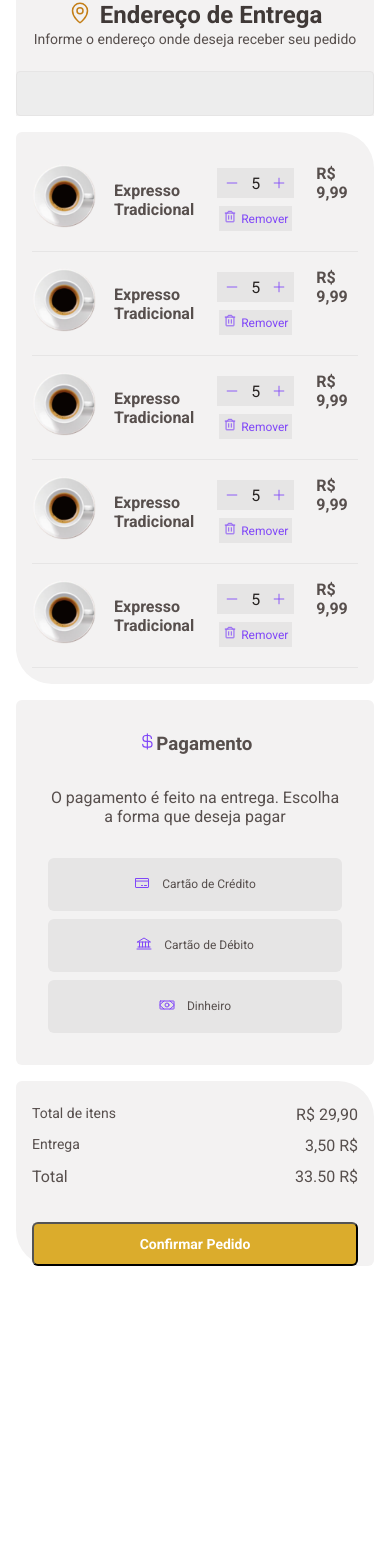
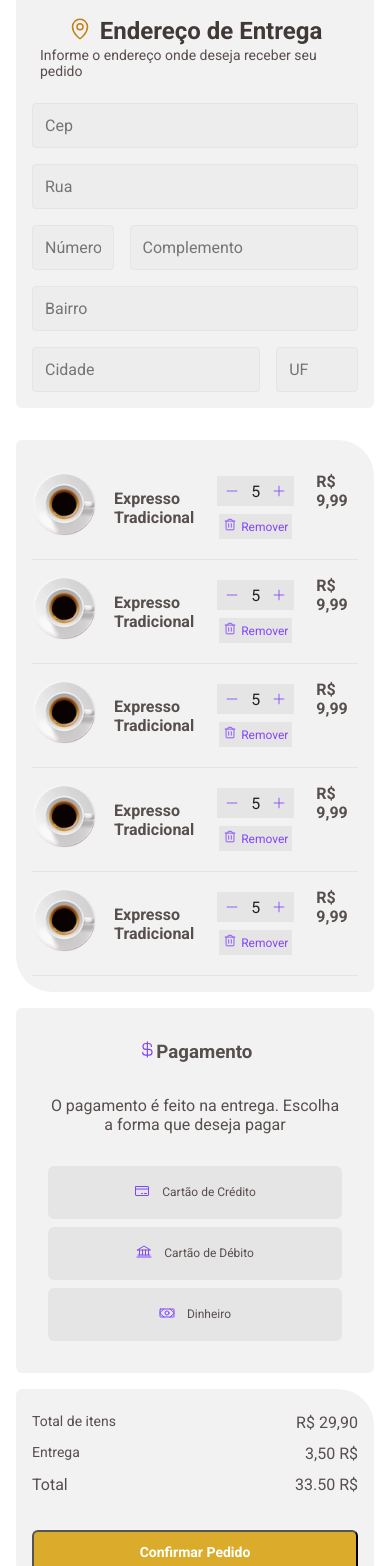
Before and after one commit to TarcisioCarvalho/coffe-delivery, a React (Vite) app: page /Checkout in a window 390 px wide. Shown: the part 111-1677 px from the top of the page. Before the commit the page ends 1377 px from the top, so only its background shows below. Built offline with nearby package versions, Linux system fonts and the light colour scheme.

Commit message:
Working in responsiveness

```diff
--- a/src/pages/Checkout/Components/CardOrderItem/styles.ts
+++ b/src/pages/Checkout/Components/CardOrderItem/styles.ts
@@ -2,7 +2,7 @@ import styled from "styled-components";
 
 
 export const CardOrderItemContainer = styled.div`
-
+width:100%;
 display:flex;
 align-items:top;
 justify-content:space-around;
@@ -58,4 +58,9 @@ div {
     flex-direction:column;
     gap: 0.5rem;
 }
+
+
+@media only screen and (min-width: 700px) {
+    width:498px;
+}
 `;
--- /dev/null
+++ b/src/pages/Checkout/Components/Form/Input/index.tsx
@@ -0,0 +1,9 @@
+import React from 'react'
+import { InputContainer } from './styles'
+
+export const Input = (props:any) => {
+  return (
+    <InputContainer placeholder={props.placeholder} sizeProps ={props.sizeProps}>
+    </InputContainer>
+  )
+}
--- /dev/null
+++ b/src/pages/Checkout/Components/Form/Input/styles.ts
@@ -0,0 +1,15 @@
+import styled from "styled-components";
+
+interface InputContainerProps{
+    sizeProps:'100%';
+}
+
+export const InputContainer = styled.input<InputContainerProps>`
+
+background-color:${({theme})=> theme.colors["base-input"]};
+color:${({theme})=> theme.colors["base-label"]};
+padding: 0.75rem;
+border:1px solid #E6E5E5;
+border-radius:4px;
+width:${(props)=> props.sizeProps}
+`;
--- /dev/null
+++ b/src/pages/Checkout/Components/Form/index.tsx
@@ -0,0 +1,23 @@
+import { MapPin } from 'phosphor-react'
+import React from 'react'
+import { Input } from './Input'
+import { FormContainer } from './styles'
+
+export const Form = () => {
+  return (
+    <FormContainer>
+            <div>
+
+                <h2><span><MapPin/></span>Endereço de Entrega</h2>
+                <p>Informe o endereço onde deseja receber seu pedido</p>
+            </div>
+           <Input placeholder = 'Cep' sizeProps ='100%'/>
+           <Input placeholder = 'Rua' sizeProps ='100%'/>
+           <Input placeholder = 'Número' sizeProps ='25%'/>
+           <Input placeholder = 'Complemento' sizeProps ='70%'/>
+           <Input placeholder = 'Bairro' sizeProps ='100%'/>
+           <Input placeholder = 'Cidade' sizeProps ='70%'/>
+           <Input placeholder = 'UF' sizeProps ='25%'/>
+    </FormContainer>
+  )
+}
--- /dev/null
+++ b/src/pages/Checkout/Components/Form/styles.ts
@@ -0,0 +1,30 @@
+import styled from "styled-components";
+
+export const FormContainer = styled.form`
+    padding: 1rem;
+    background-color:${({theme})=> theme.colors["base-card"]};
+    display:flex;
+    flex-direction:row;
+    gap:1rem;
+    flex-wrap:wrap ;
+    border-radius:6px;
+    div{
+        display:flex;
+        flex-direction:column;
+        align-items:center;
+        padding: 0.5rem;
+        h2{
+            color:${({theme})=> theme.colors["base-subtitle"]};
+            display:flex;
+            gap: 0.5rem;
+            span{
+                color:${({theme})=> theme.colors["yellow-dark"]};
+            }
+        }
+
+        p {
+            font-size:${({theme})=> theme.textSizes["size-14px"]};
+        }
+    }
+
+`;
--- a/src/pages/Checkout/Components/PaymentCard/styles.ts
+++ b/src/pages/Checkout/Components/PaymentCard/styles.ts
@@ -28,6 +28,7 @@ h3 {
     flex-direction:column;
     gap: 0.5rem;
     button {
+        cursor: pointer;
         border:1px solid transparent;
         background-color:${({theme})=> theme.colors["base-button"]};
         width:100%;
--- /dev/null
+++ b/src/pages/Checkout/Components/Prices/index.tsx
@@ -0,0 +1,16 @@
+import React from 'react'
+import { PricesContainer } from './styles'
+
+export const Prices = () => {
+  return (
+<PricesContainer className='prices'>
+
+    <div><span>Total de itens</span><span>R$ 29,90</span></div>
+    <div><span>Entrega </span><span>3,50 R$</span></div>
+
+    <div><span>Total</span><span>33.50 R$</span></div>
+
+    <button className='buttonOrder'>Confirmar Pedido</button>
+</PricesContainer>
+  )
+}
--- /dev/null
+++ b/src/pages/Checkout/Components/Prices/styles.ts
@@ -0,0 +1,60 @@
+import styled from "styled-components";
+
+
+export const PricesContainer = styled.div`
+
+        padding-left:1rem;
+        padding-right:1rem;
+        background-color:${({theme})=> theme.colors["base-card"]};
+        border-radius: 6px 36px;
+        padding-top:1.5rem;
+        padding-bottom:1.5rem;
+        width:100%;
+        display:flex;
+        flex-direction:column;
+        gap: 0.75rem;
+        margin-bottom:1rem;
+        div{
+            width:100%;
+            display:flex;
+            justify-content:space-between;
+
+        }
+
+        div:nth-child(1) {
+            span:first-child {
+                font-size:${({theme})=> theme.textSizes["size-14px"]};
+
+            }
+        }
+
+        div:nth-child(2) {
+            span:first-child {
+                font-size:${({theme})=> theme.textSizes["size-14px"]};
+            }
+        }
+
+        div:last-child {
+            font-family:${({theme})=> theme.colors["base-title"]};
+            font-size:${({theme})=> theme.textSizes["size-20px"]};
+            font-weight:${({theme})=> theme.fontsWeight.boldRoboto};
+        }
+
+        .buttonOrder {
+        padding:.75rem .5rem;
+        margin-top:1.5rem;
+        width:100%;
+        background-color:${({theme})=> theme.colors.yellow};
+        border-radius:6px;
+        color:white;
+        font-size:${({theme})=> theme.textSizes["size-14px"]};
+        font-weight:${({theme})=> theme.fontsWeight.boldRoboto};
+        transition: 0.3s;
+
+        &:hover{
+            background-color:${({theme})=> theme.colors["yellow-dark"]};
+        }
+    }
+
+
+`;
--- a/src/pages/Checkout/index.tsx
+++ b/src/pages/Checkout/index.tsx
@@ -2,35 +2,21 @@ import { MapPin } from 'phosphor-react'
 import React from 'react'
 import { CardOrder } from './Components/CardOrder'
 import { CardOrderContainer } from './Components/CardOrder/styles'
+import { Form } from './Components/Form'
 import { PaymentCard } from './Components/PaymentCard'
-import { CheckOutContainer, FormContainer, InputContainer } from './styles'
+import { Prices } from './Components/Prices'
+import { CheckOutContainer } from './styles'
 
 export const Checkout = () => {
   return (
     <CheckOutContainer>
-        <FormContainer>
-            <div>
-
-                <h2><span><MapPin/></span>Endereço de Entrega</h2>
-                <p>Informe o endereço onde deseja receber seu pedido</p>
-            </div>
-            <InputContainer />
-        </FormContainer>
-        <CardOrder/>
-        <PaymentCard/>
-
-        <div className='prices'>
-
-            <div><span>Total de itens</span><span>R$ 29,90</span></div>
-            <div><span>Entrega </span><span>3,50 R$</span></div>
-
-            <div><span>Total</span><span>33.50 R$</span></div>
-
-            <button className='buttonOrder'>Confirmar Pedido</button>
+        <div className='formAndCardOrder'>
+            <Form/>
+            <CardOrder/>
         </div>
 
-
-
+        <PaymentCard/>
+        <Prices/>
     </CheckOutContainer>
   )
 }
--- a/src/pages/Checkout/styles.ts
+++ b/src/pages/Checkout/styles.ts
@@ -6,92 +6,20 @@ export const CheckOutContainer = styled.main`
     flex-direction:column;
     gap:1rem;
 
-
-    .prices{
-        padding-left:1rem;
-        padding-right:1rem;
-        background-color:${({theme})=> theme.colors["base-card"]};
-        border-radius: 6px 36px;
-        padding-top:1.5rem;
-        width:100%;
+    .formAndCardOrder{
         display:flex;
         flex-direction:column;
-        gap: 0.75rem;
-        div{
-            width:100%;
-            display:flex;
-            justify-content:space-between;
+        gap:2rem;
+      }
 
-        }
 
-        div:nth-child(1) {
-            span:first-child {
-                font-size:${({theme})=> theme.textSizes["size-14px"]};
-
-            }
-        }
-
-        div:nth-child(2) {
-            span:first-child {
-                font-size:${({theme})=> theme.textSizes["size-14px"]};
-            }
-        }
-
-        div:last-child {
-            font-family:${({theme})=> theme.colors["base-title"]};
-            font-size:${({theme})=> theme.textSizes["size-20px"]};
-            font-weight:${({theme})=> theme.fontsWeight.boldRoboto};
-        }
-
-        .buttonOrder {
-        padding:.75rem .5rem;
-        margin-top:1.5rem;
-        width:100%;
-        background-color:${({theme})=> theme.colors.yellow};
-        border-radius:6px;
-        color:white;
-        font-size:${({theme})=> theme.textSizes["size-14px"]};
-        font-weight:${({theme})=> theme.fontsWeight.boldRoboto};
-    }
-
+    @media only screen and (min-width: 700px) {
+      .formAndCardOrder{
+        display:flex;
+        gap:2rem;
+      }
     }
 
 
 
 `;
-
-export const FormContainer = styled.form`
-
-    background-color:${({theme})=> theme.colors["base-card"]};
-    display:flex;
-    flex-direction:column;
-    gap:1rem;
-
-    div{
-        display:flex;
-        flex-direction:column;
-        align-items:center;
-        padding: 0.5rem;
-        h2{
-            color:${({theme})=> theme.colors["base-subtitle"]};
-            display:flex;
-            gap: 0.5rem;
-            span{
-                color:${({theme})=> theme.colors["yellow-dark"]};
-            }
-        }
-
-        p {
-            font-size:${({theme})=> theme.textSizes["size-14px"]};
-        }
-    }
-
-`;
-
-export const InputContainer = styled.input`
-    background-color:${({theme})=> theme.colors["base-input"]};
-    color:${({theme})=> theme.colors["base-label"]};
-    padding: 0.75rem;
-    border:1px solid #E6E5E5;
-    border-radius:4px;
-`;
```
